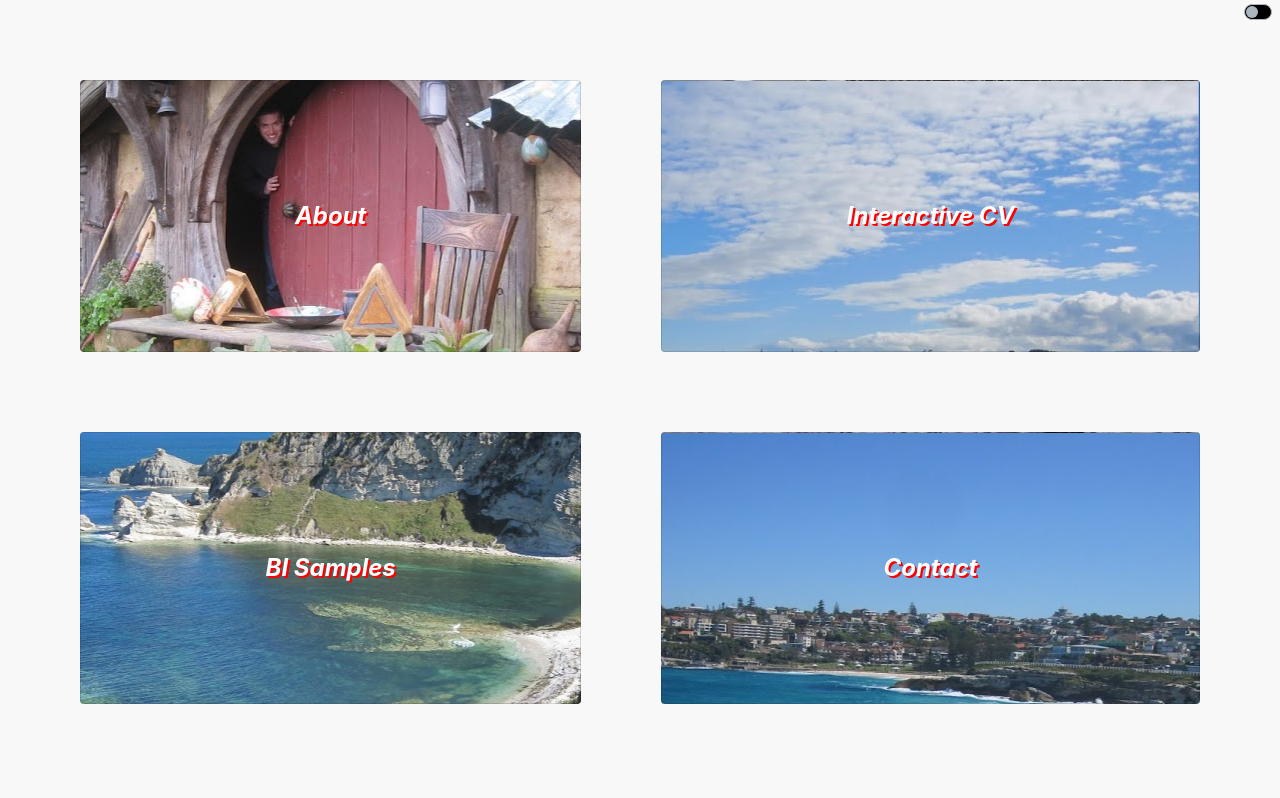
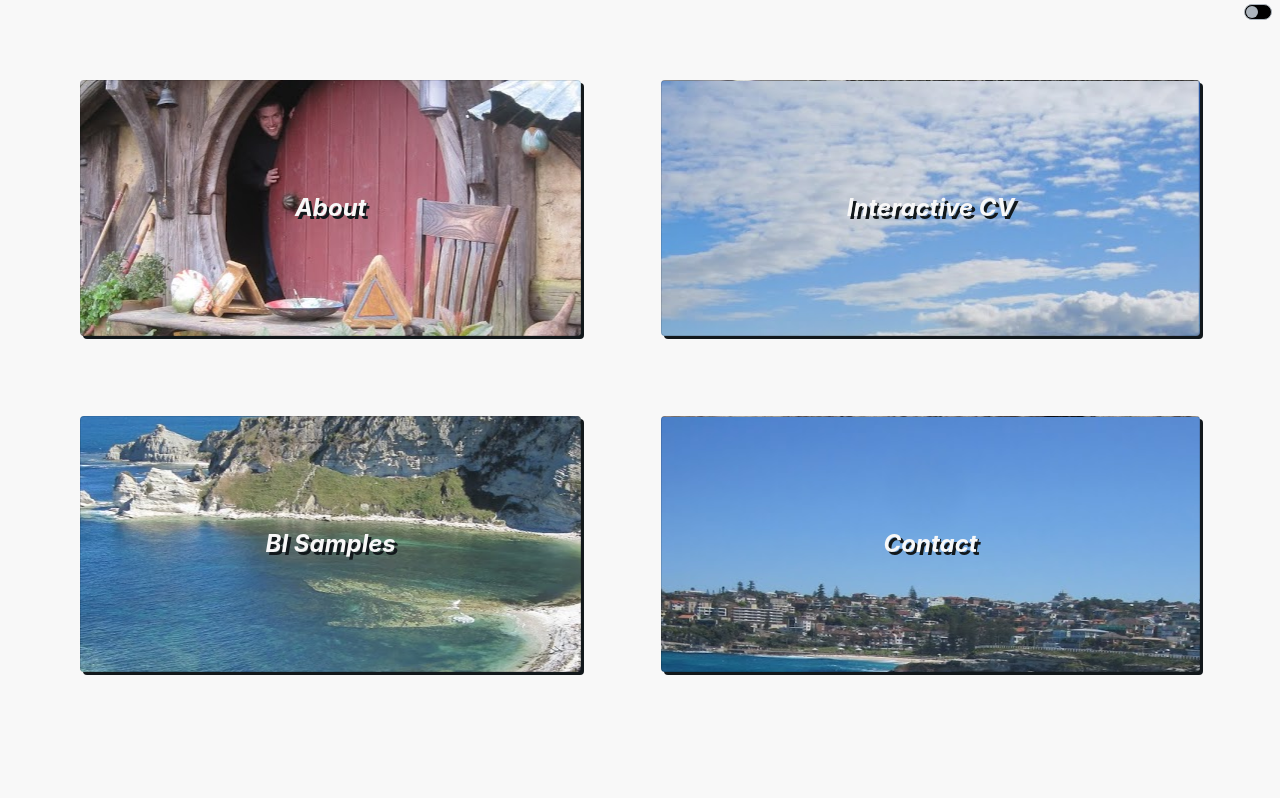
Before and after one commit to drzear/drz-home, a React (Create React App) app: page /home in a window 1280 px wide. Shown: the top 798 px of the page. Built offline with nearby package versions, Linux system fonts and the light colour scheme.

Commit message:
:rocket: first deployment test; home animations, about section populated/animated

```diff
--- a/src/Components/Pages/About/About.css
+++ b/src/Components/Pages/About/About.css
@@ -0,0 +1,24 @@
+.about-para {
+    color: var(--text);
+    margin-left: 3vw;
+    margin-right: 3vw;
+    max-width: 1500px;
+}
+@keyframes pageEntrance {
+    from {
+        opacity: 0;
+        /* transform: rotate(-10deg); */
+        /* transform: scale(0.3); */
+        /* filter: hue-rotate(180deg); */
+    }
+    to {
+        opacity: 1;
+        /* transform: rotate(0deg); */
+        /* transform: scale(1); */
+        /* filter: hue-rotate(0deg); */
+    }
+}
+.about-div {
+    animation: pageEntrance 700ms ease-out;
+    /* animation-fill-mode: backwards; */
+}
--- a/src/Components/Pages/About/About.tsx
+++ b/src/Components/Pages/About/About.tsx
@@ -5,7 +5,43 @@ class About extends React.Component {
     render() {
         return (
             <>
-                <div>About</div>
+                <div className="about-div">
+                    {/* <h1>About</h1> */}
+                    <p className="about-para">
+                        <br />
+                        Hi, my name is David 👋. Some people call me Ryne. I was
+                        born and raised in{" "}
+                        <a
+                            target="_blank"
+                            rel="noopener noreferrer"
+                            href="https://www.google.com/maps/place/Iowa+City,+IA,+USA/@41.64716,-91.6094031,12z/data=!3m1!4b1!4m5!3m4!1s0x87e441c16a208817:0x6d711867870582b0!8m2!3d41.6611277!4d-91.5301683"
+                        >
+                            Iowa City, Iowa, USA
+                        </a>{" "}
+                        and moved to{" "}
+                        <a
+                            target="_blank"
+                            rel="noopener noreferrer"
+                            href="https://www.google.com/maps/place/Stockholm/@59.3261917,17.7018811,10z/data=!3m1!4b1!4m5!3m4!1s0x465f763119640bcb:0xa80d27d3679d7766!8m2!3d59.3293235!4d18.0685808"
+                        >
+                            Stockholm, SE
+                        </a>{" "}
+                        in 2017.
+                        <br />
+                        <br />
+                        After relocating to Sweden with my wife, I changed
+                        fields from Biology to data and programming. From
+                        2018-2019 I worked as a Data Analyst for Radisson Hotel
+                        Group in Sweden and currently work as a BI developer for
+                        Radisson Hotel Group in Belgium (while still being based
+                        in Sweden).
+                        <br />
+                        <br />
+                        We have a 1-year-old son (Jack) and are currently living
+                        in Solna. In my spare time I like to play tennis and
+                        learn new things (usually related to programming).
+                    </p>
+                </div>
             </>
         );
     }
--- a/src/Components/Pages/Home/Home.css
+++ b/src/Components/Pages/Home/Home.css
@@ -1,5 +1,5 @@
 .animated-grid {
-    height: 85vh;
+    height: 80vh;
     /* margin-bottom: 200px; */
 
     display: grid;
@@ -26,8 +26,8 @@
 @keyframes cardEntrance {
     from {
         opacity: 0;
-        transform: scale(0.3);
-        filter: hue-rotate(180deg);
+        transform: scale(0.8);
+        filter: hue-rotate(90deg);
     }
     to {
         opacity: 1;
@@ -36,14 +36,51 @@
     }
 }
 
+@keyframes cardHover {
+    from {
+        transform: scale(1);
+    }
+    to {
+        transform: scale(1.1);
+    }
+}
+
+@keyframes cardHoverRelease {
+    from {
+        transform: scale(1.1);
+    }
+    to {
+        transform: scale(1);
+    }
+}
+
 .card {
-    background-color: rgb(36, 243, 147);
-    animation: cardEntrance 700ms ease-out;
-    animation-fill-mode: backwards;
+    /* background-color: rgb(36, 243, 147); */
+    background-color: black;
     cursor: pointer;
     display: inline-block;
     align-items: center;
     justify-content: center;
+    box-shadow: 3px 3px 0 0 var(--shadow-box);
+    max-width: 900px;
+}
+.animate-on-load {
+    /* transition: 0.6s; */
+    animation: cardEntrance 700ms ease-out;
+    animation-fill-mode: backwards;
+}
+.animate-after-load {
+    /* transition: 0s; */
+    animation: cardHoverRelease 300ms;
+    animation-delay: 0ms !important;
+    transform: scale(1);
+}
+.animate-after-load:hover {
+    /* box-shadow: 5px 5px 0 0 var(--shadow-box-hover); */
+    /* transition: 0s; */
+    animation: cardHover 300ms;
+    animation-delay: 0ms !important;
+    transform: scale(1.1);
 }
 
 .card:nth-child(1) {
@@ -67,6 +104,6 @@
     font-style: italic;
     font-weight: bold;
     font-size: x-large;
-    color: white;
-    text-shadow: 2px 2px #ff0000;
+    color: var(--text-home);
+    text-shadow: 3px 3px var(--text-hadow-home);
 }
--- a/src/Components/Pages/Home/Home.tsx
+++ b/src/Components/Pages/Home/Home.tsx
@@ -8,34 +8,58 @@ interface HomeProps {
 }
 
 interface HomeState {
-    theme: string;
+    loaded: boolean;
 }
 
 class Home extends React.Component<HomeProps, HomeState> {
-    // BELOW DRZ GOOD EXAMPLE OF STATE AND PASSING THROUGH TO CHILD COMPONENTS
-    // constructor(props) {
-    //     super(props);
-    //     this.state = { theme: "🔌" };
-    // }
-    // themeLight: boolean = true;
-    // handleThemeClick = () => {
-    //     this.themeLight = !this.themeLight;
-    //     const theme = !this.themeLight ? "💡" : "🔌";
-    //     this.setState({ theme: theme });
-    // };
+    // remove animation from card after page has loaded
+    constructor(props) {
+        super(props);
+        this.state = { loaded: false };
+    }
+    async setStateAsync(state) {
+        return new Promise((resolve) => {
+            this.setState(state, resolve);
+        });
+    }
+    componentDidMount() {
+        setTimeout(() => {
+            (async () => {
+                try {
+                    const currentClass = document.body.className;
+                    document.body.className = currentClass + " no-duration";
+                    await this.setStateAsync({ loaded: true });
+                    setTimeout(() => {
+                        document.body.className = currentClass;
+                    }, 300);
+                } catch (e) {
+                    this.setState({ loaded: true });
+                }
+            })();
+
+            // const currentClass = document.body.className;
+            // document.body.className = currentClass + " no-duration";
+            // // await this.setStateAsync({loaded:true})
+            // this.setState({ loaded: true }, () => {
+            //     // document.body.className = currentClass;
+            // });
+        }, 1800);
+    }
     handleOnClick = (path: string) => {
         this.props.history.push(path);
     };
     render() {
         return (
             <>
-                <ThemeSwitch
-                // theme={this.state.theme}
-                // onClick={this.handleThemeClick}
-                />
+                <ThemeSwitch />
                 <section className="animated-grid">
                     <div
-                        className="card"
+                        className={
+                            "card" +
+                            (this.state.loaded
+                                ? " animate-after-load"
+                                : " animate-on-load")
+                        }
                         style={{
                             backgroundImage: `url(${require("../../../Images/hobbit.JPG")})`,
                             backgroundPosition: "center",
@@ -45,7 +69,12 @@ class Home extends React.Component<HomeProps, HomeState> {
                         <span className="cardText">About</span>
                     </div>
                     <div
-                        className="card"
+                        className={
+                            "card" +
+                            (this.state.loaded
+                                ? " animate-after-load"
+                                : " animate-on-load")
+                        }
                         style={{
                             backgroundImage: `url(${require("../../../Images/vanHills.JPG")})`,
                             backgroundPosition: "right top",
@@ -55,7 +84,12 @@ class Home extends React.Component<HomeProps, HomeState> {
                         <span className="cardText">Interactive CV</span>
                     </div>
                     <div
-                        className="card"
+                        className={
+                            "card" +
+                            (this.state.loaded
+                                ? " animate-after-load"
+                                : " animate-on-load")
+                        }
                         style={{
                             backgroundImage: `url(${require("../../../Images/kaikoura.JPG")})`,
                             backgroundPosition: "center",
@@ -65,7 +99,12 @@ class Home extends React.Component<HomeProps, HomeState> {
                         <span className="cardText">BI Samples</span>
                     </div>
                     <div
-                        className="card"
+                        className={
+                            "card" +
+                            (this.state.loaded
+                                ? " animate-after-load"
+                                : " animate-on-load")
+                        }
                         style={{
                             backgroundImage: `url(${require("../../../Images/bineBondi.JPG")})`,
                             backgroundPosition: "center top",
--- a/src/Components/Pieces/Header/Header.css
+++ b/src/Components/Pieces/Header/Header.css
@@ -3,16 +3,22 @@
 
 @media (prefers-reduced-motion: no-preference) {
     .Spinning-logo {
-        animation: Spinning-logo-spin infinite 10s linear;
+        animation: Spinning-logo-spin infinite 10s alternate;
     }
 }
 
 @keyframes Spinning-logo-spin {
-    from {
+    /* from {
         transform: rotate(0deg);
     }
     to {
         transform: rotate(360deg);
+    } */
+    from {
+        opacity: 0.5;
+    }
+    to {
+        opacity: 1;
     }
 }
 
@@ -20,5 +26,12 @@
     height: 70px;
     width: 100%;
     background: var(--bg-nav);
-    color: var(--text);
 }
+
+.navlink {
+    color: var(--text-nav) !important;
+}
+
+.active-navlink {
+    font-weight: bold;
+}
--- a/src/index.css
+++ b/src/index.css
@@ -26,16 +26,22 @@ code {
     --gray6: #12181b;
     --blue: #0084a5;
     --purple: #a82dd1;
-    --yellow: #fff565;
+    --yellow0: #faf6bb;
+    --yellow1: #fff565;
 }
 
 .light {
     --bg: var(--gray0);
-    --bg-nav: linear-gradient(to right, var(--gray1), var(--gray3));
+    --bg-nav: linear-gradient(to right, var(--yellow0), var(--yellow1));
     --bg-dropdown: var(--gray0);
     --text: var(--gray6);
+    --text-nav: var(--gray6);
+    --text-home: var(--gray0);
     --border-color: var(--blue);
     --bg-solar: var(--yellow);
+    --text-hadow-home: var(--gray6);
+    --shadow-box: var(--gray6);
+    --shadow-box-hover: var(--gray6);
 }
 
 .dark {
@@ -43,6 +49,15 @@ code {
     --bg-nav: linear-gradient(to right, var(--gray5), var(--gray6));
     --bg-dropdown: var(--gray6);
     --text: var(--gray0);
+    --text-nav: var(--yellow1);
+    --text-home: var(--gray0);
     --border-color: var(--purple);
     --bg-solar: var(--blue);
+    --text-hadow-home: var(--gray6);
+    --shadow-box: var(--gray0);
+    --shadow-box-hover: var(--gray0);
 }
+
+body.no-duration * {
+    animation-duration: 0s !important;
+}
```
Also changed, not shown: src/Components/Pieces/Header/Header.tsx (+42 -6 lines), 26 other files (tests, documents, lock files or other folders).
